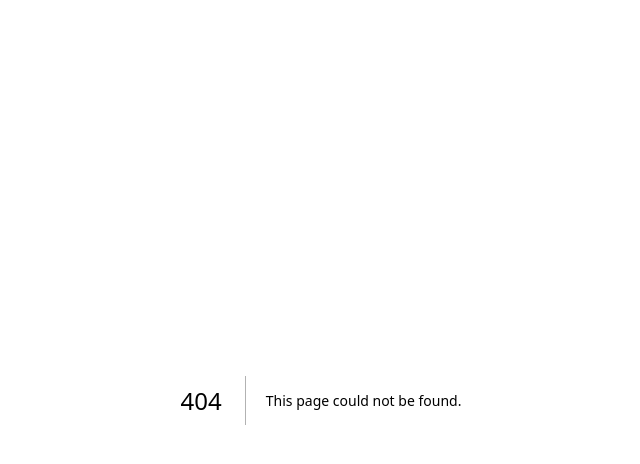
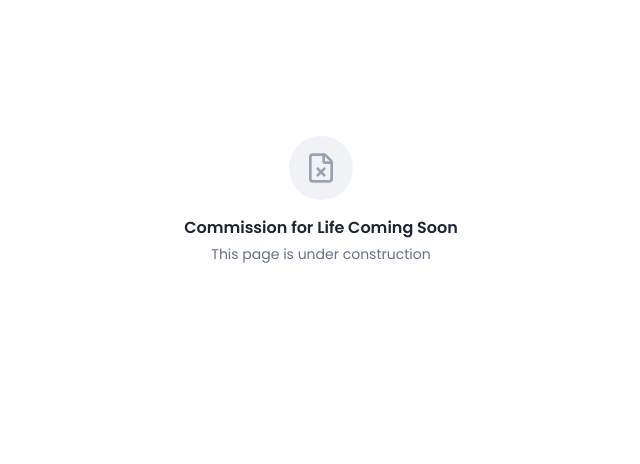
Before and after one commit to Praizee/travel-itinerary-app, a Next.js app: page /commission in a window 1280 px wide. Before the commit this address had no page. Shown: the top 464 px of the page, without its empty margins (319-959 px from the left). Built offline with nearby package versions, Linux system fonts and the light colour scheme.

Commit message:
chore: 'placeholder' pages

```diff
--- /dev/null
+++ b/src/app/commission/page.tsx
@@ -0,0 +1,13 @@
+import { EmptyState } from "@/components/ui";
+
+export default function CommissionPage() {
+  return (
+    <div>
+      <EmptyState
+        type="empty"
+        title="Commission for Life Coming Soon"
+        description="This page is under construction"
+      />
+    </div>
+  );
+}
--- /dev/null
+++ b/src/app/dashboard/page.tsx
@@ -0,0 +1,13 @@
+import { EmptyState } from "@/components/ui";
+
+export default function DashboardPage() {
+  return (
+    <div>
+      <EmptyState
+        type="empty"
+        title="Dashboard Coming Soon"
+        description="This page is under construction"
+      />
+    </div>
+  );
+}
--- /dev/null
+++ b/src/app/immigration/page.tsx
@@ -0,0 +1,13 @@
+import { EmptyState } from "@/components/ui";
+
+export default function ImmigrationPage() {
+  return (
+    <div>
+      <EmptyState
+        type="empty"
+        title="Immigration Coming Soon"
+        description="This page is under construction"
+      />
+    </div>
+  );
+}
--- /dev/null
+++ b/src/app/medical/page.tsx
@@ -0,0 +1,13 @@
+import { EmptyState } from "@/components/ui";
+
+export default function MedicalPage() {
+  return (
+    <div>
+      <EmptyState
+        type="empty"
+        title="Medical Coming Soon"
+        description="This page is under construction"
+      />
+    </div>
+  );
+}
--- /dev/null
+++ b/src/app/plan/page.tsx
@@ -0,0 +1,13 @@
+import { EmptyState } from "@/components/ui";
+
+export default function PlanPage() {
+  return (
+    <div>
+      <EmptyState
+        type="empty"
+        title="Plan a Trip Coming Soon"
+        description="This page is under construction"
+      />
+    </div>
+  );
+}
--- /dev/null
+++ b/src/app/study/page.tsx
@@ -0,0 +1,13 @@
+import { EmptyState } from "@/components/ui";
+
+export default function StudyPage() {
+  return (
+    <div>
+      <EmptyState
+        type="empty"
+        title="Study Coming Soon"
+        description="This page is under construction"
+      />
+    </div>
+  );
+}
--- /dev/null
+++ b/src/app/vacation-packages/page.tsx
@@ -0,0 +1,13 @@
+import { EmptyState } from "@/components/ui";
+
+export default function VacationPackagesPage() {
+  return (
+    <div>
+      <EmptyState
+        type="empty"
+        title="Vacation Packages Coming Soon"
+        description="This page is under construction"
+      />
+    </div>
+  );
+}
--- /dev/null
+++ b/src/app/visa/page.tsx
@@ -0,0 +1,13 @@
+import { EmptyState } from "@/components/ui";
+
+export default function VisaPage() {
+  return (
+    <div>
+      <EmptyState
+        type="empty"
+        title="Visa Coming Soon"
+        description="This page is under construction"
+      />
+    </div>
+  );
+}
--- /dev/null
+++ b/src/app/wallet/page.tsx
@@ -0,0 +1,13 @@
+import { EmptyState } from "@/components/ui";
+
+export default function WalletPage() {
+  return (
+    <div>
+      <EmptyState
+        type="empty"
+        title="Wallet Coming Soon"
+        description="This page is under construction"
+      />
+    </div>
+  );
+}
```
